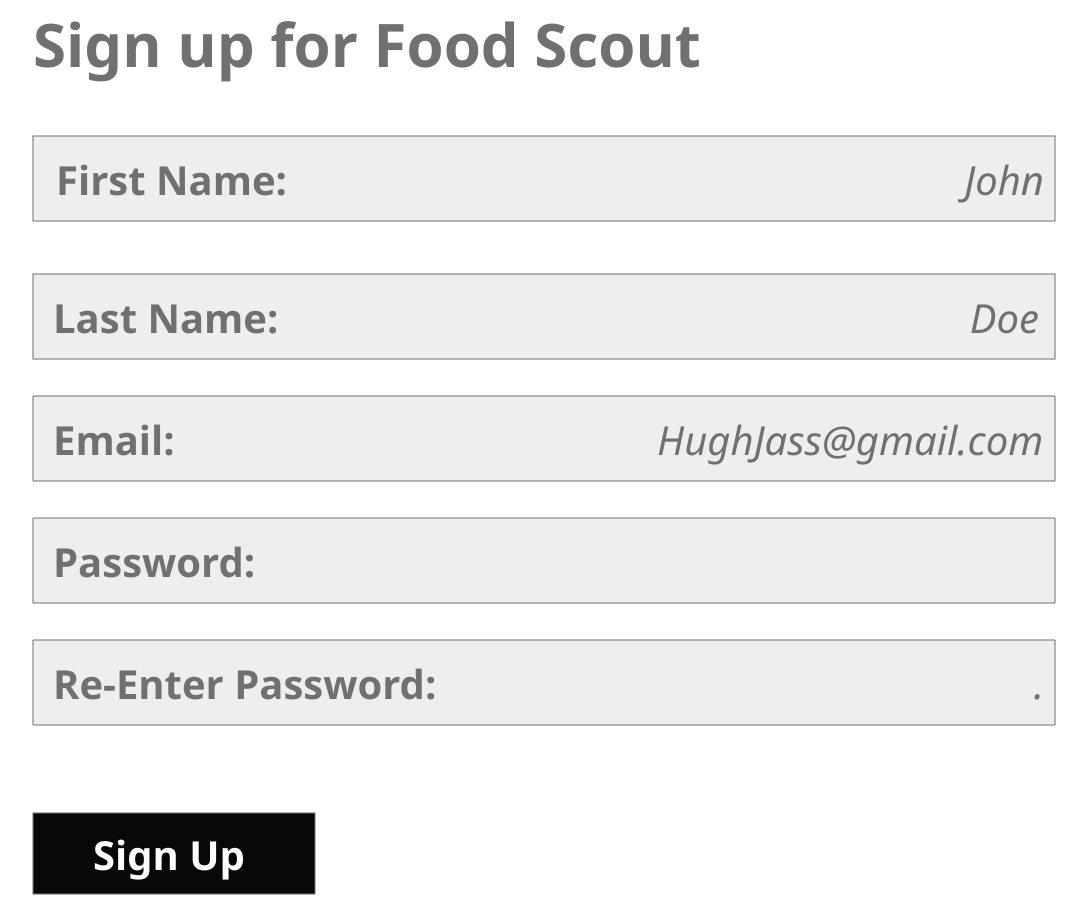
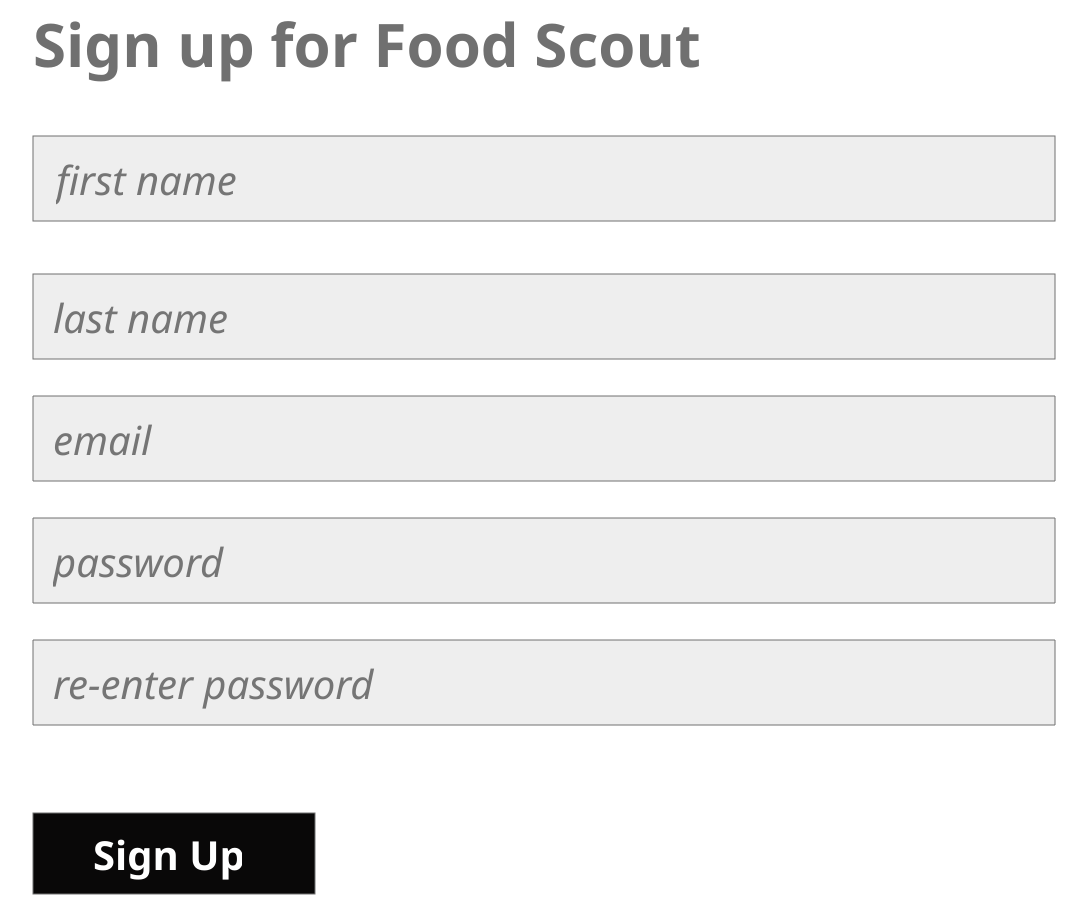
Before and after one commit to aaw0151/unthackathon2021, a website: page Sign_up.html in a window 1280 px wide. Shown: the part 341-1238 px from the top of the page, without its empty margins (110-1197 px from the left). Drawn offline with Linux system fonts and the light colour scheme.

Commit message:
Updated to new sign up html and changed routing in app.js

```diff
--- a/HTMLfiles/Sign_Up.html
+++ b/Sign_up.html
@@ -31,6 +31,28 @@
 		--web-view-id: Sign_Up;
 		--web-scale-on-resize: true;
 		--web-enable-deep-linking: true;
+	}
+	.Fields {
+		width: 975px;
+		white-space: nowrap;
+		text-align: left;
+		font-family: Segoe UI;
+		font-style: italic;
+		font-weight: normal;
+		font-size: 40px;
+		color: rgba(112,112,112,1);
+		background-color: rgba(238,238,238,1);
+	}
+	.Sign_Up_Button {
+		width: 149px;
+		white-space: nowrap;
+		text-align: left;
+		font-family: Segoe UI;
+		font-style: normal;
+		font-weight: bold;
+		font-size: 40px;
+		color: rgba(255,255,255,1);
+		background-color: rgba(9,8,8,1);
 	}
 	@keyframes fadein {
 
@@ -3485,45 +3507,38 @@
 		<path id="Path_3" d="M 0 0 L 1022 0 L 1022 85 L 0 85 L 0 0 Z">
 		</path>
 	</svg>
+	<form method="GET" action="./send-sign-up.html">
 	<div id="Last_Name">
-		<span>Last Name:</span>
+		<input name="lname" class="Fields" type="text" placeholder="last name">
 	</div>
 	<div id="Email">
-		<span>Email:</span>
+		<input name="email" class="Fields" type="email" placeholder="email">
 	</div>
 	<div id="First_Name____">
-		<span>First Name:    </span>
+		<input name="fname" class="Fields" type="text" placeholder="first name">
 	</div>
 	<div id="Password">
-		<span>Password:</span>
+		<input name="pass" class="Fields" type="password" placeholder="password">
 	</div>
 	<div id="Re-Enter_Password__">
-		<span>Re-Enter Password:  </span>
+		<input name="pass2" class="Fields" type="password" placeholder="re-enter password">
 	</div>
 	<svg class="Rectangle_17">
 		<rect id="Rectangle_17" rx="0" ry="0" x="0" y="0" width="282" height="81">
 		</rect>
 	</svg>
 	<div id="Sign_Up_bb">
-		<span>Sign Up</span>
+		<input type="submit" value="Sign Up" class="Sign_Up_Button">
 	</div>
+	</form>
 	<div id="Already_part_of_Food_Scout_Log">
 		<span>Already part of Food Scout? Log in </span><span style="font-style:normal;font-weight:bold;">here!  </span>
 	</div>
-	<div id="John">
-		<span>John</span>
-	</div>
-	<div id="Doe">
-		<span>Doe</span>
-	</div>
-	<div id="HughJassgmailcom">
-		<span>HughJass@gmail.com</span>
-	</div>
 	<div id="">
-		<span>.</span>
+		<span></span>
 	</div>
 	<div id="_bh">
-		<span>.</span>
+		<span></span>
 	</div>
 </div>
 </body>
```
Also changed, not shown: app.js (+8 -5 lines).
